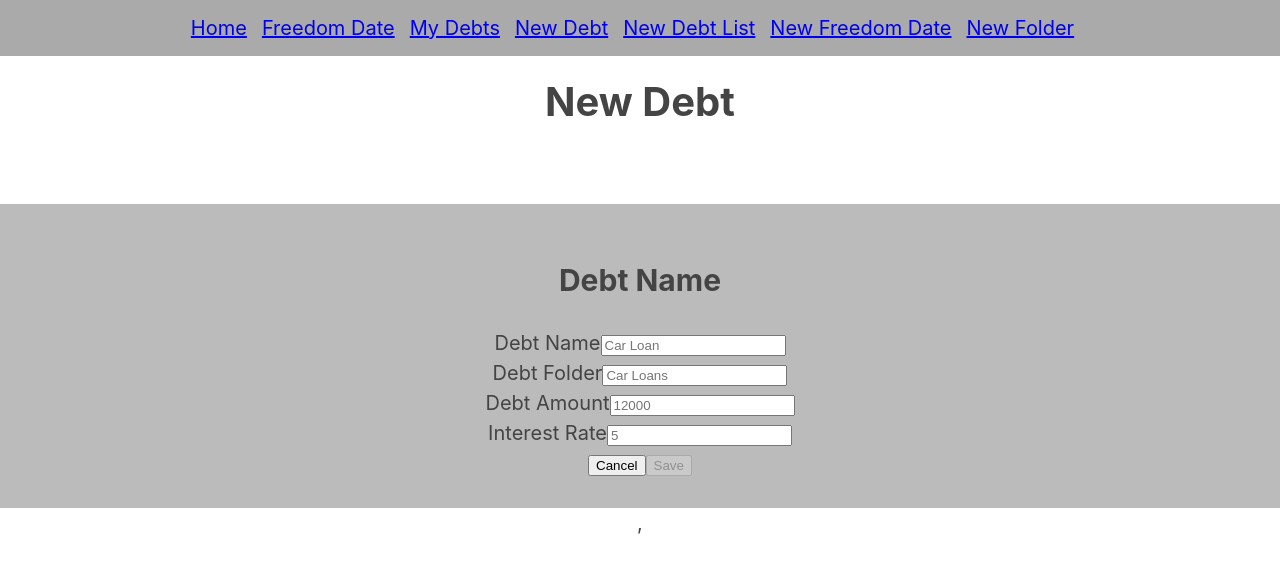
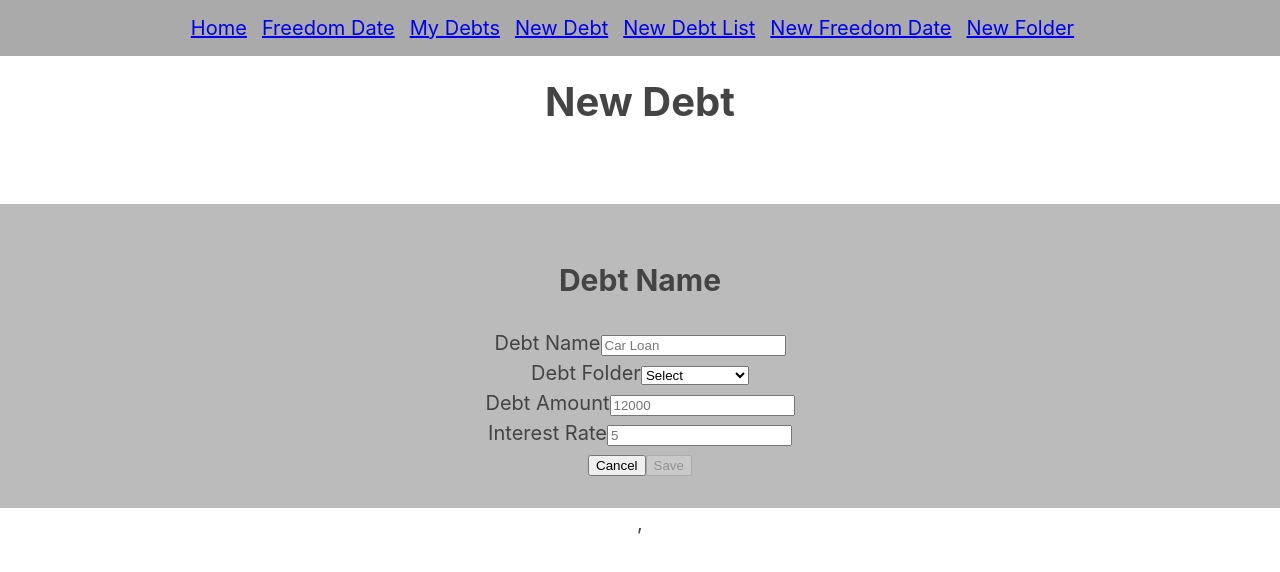
Before and after one commit to LindenDaniels/freedomly-client, a React (Create React App) app: page /new-debt in a window 1280 px wide. Shown: the top 572 px of the page. Built offline with nearby package versions, Linux system fonts and the light colour scheme.

Commit message:
Update new debt to properly display folder options

```diff
--- a/src/Forms/NewDebt/NewDebt.js
+++ b/src/Forms/NewDebt/NewDebt.js
@@ -122,17 +122,32 @@ updateFormEntry(e) {
 
         }
         const STORE = this.props.store;
+        const folders = this.props.store.folders.filter(folder => +folder.id === +this.props.match.params.folderId)
+
+
         //const debtFolder = this.props.store.debtFolder
 
 
-        debtFolder.push(newDebt);
-        this.props.history.push('/debt-folders');
+        folders.push(newDebt);
+        this.props.history.push('/folders/');
 
         this.setState({error: null})
     };
 
 
     render() {
+        const folders = this.props.store.folders;
+
+        const options = folders.map((folder) => {
+            return (
+            <option
+                key ={folder.id}
+                id={folder.id}>
+            {folder.name}
+            </option>
+            )
+        })
+
 
         return (
              <>
@@ -149,7 +164,7 @@ updateFormEntry(e) {
                   <input
                     type="text"
                     className="field"
-                    name="debt-name"
+                    name="debtName"
                     id="debt-name"
                     aria-label="debt-name"
                     aria-required="true"
@@ -158,24 +173,26 @@ updateFormEntry(e) {
                     />
                 </div>
                 <div className="form-section">
-                  <label htmlFor="debt-folder">Debt Folder</label>
-                  <input
+                  <label htmlFor="debtFolder">Debt Folder</label>
+                  <select
                     type="text"
                     className="field"
-                    name="debt-folder"
-                    id="debt-folder"
-                    aria-label="debt-folder"
+                    name="debtFolder"
+                    id="debtFolder"
+                    aria-label="folder"
                     aria-required="true"
-                    placeholder="Car Loans"
-                    onChange={e => this.updateFormEntry(e)}
-                    />
+                    ref={this.debtFolder}
+                    onChange={e => this.updateFormEntry(e)}>
+                        <option>Select</option>
+                        { options }
+                    </select>
                 </div>
                 <div className="form-section">
                   <label htmlFor="debt-amount">Debt Amount</label>
                   <input
                     type="number"
                     className="field"
-                    name="debt-amount"
+                    name="debtAmount"
                     id="debt-amount"
                     aria-label="debt-amount"
                     aria-required="true"
@@ -188,7 +205,7 @@ updateFormEntry(e) {
                   <input
                     type="number"
                     className="field"
-                    name="interest-rate"
+                    name="interestRate"
                     id="interest-rate"
                     aria-label="interest-rate"
                     aria-required="true"
```
